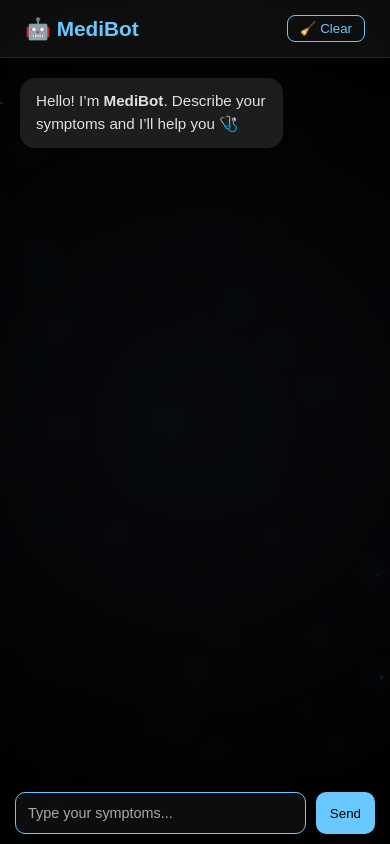
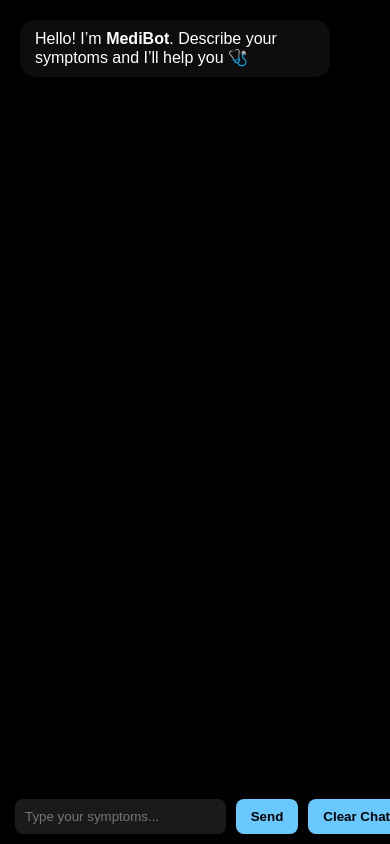
Before and after one commit to harikarthick12/Medibot, a website: page public/index.html in a window 390 px wide. Drawn offline with Linux system fonts and the light colour scheme.

Commit message:
changed the cc and script for mobile view

```diff
--- a/public/index.html
+++ b/public/index.html
@@ -1,31 +1,23 @@
 <!DOCTYPE html>
-<html lang="en">
+<html>
 <head>
-  <meta charset="UTF-8" />
-  <meta name="viewport" content="width=device-width, initial-scale=1.0" />
-  <title>MediBot AI</title>
-  <link rel="stylesheet" href="style.css" />
+  <meta name="viewport" content="width=device-width, initial-scale=1.0">
+  <title>MediBot – AI Symptom Checker</title>
+  <link rel="stylesheet" href="style.css">
 </head>
 <body>
-  <canvas id="bg"></canvas>
-
+  <div id="particles-js"></div>
   <div class="chat-container">
-    <header>
-      <h1>🤖 MediBot</h1>
-      <button id="clearChat">🧹 Clear</button>
-    </header>
-
-    <div class="chat-box" id="chatBox">
+    <div id="chatBox" class="chat-box">
       <div class="bot-msg">Hello! I’m <b>MediBot</b>. Describe your symptoms and I’ll help you 🩺</div>
     </div>
-
     <div class="input-area">
-      <input id="userInput" type="text" placeholder="Type your symptoms..." autocomplete="off" />
+      <input type="text" id="userInput" placeholder="Type your symptoms..." />
       <button id="sendBtn">Send</button>
+      <button id="clearChat">Clear Chat</button>
     </div>
   </div>
-
-  <script src="bg.js"></script>
+  <script src="particles.js"></script>
   <script src="script.js"></script>
 </body>
 </html>
--- a/public/script.js
+++ b/public/script.js
@@ -6,13 +6,9 @@ const clearChat = document.getElementById("clearChat");
 function addMessage(message, isBot=false){
     const msgDiv = document.createElement("div");
     msgDiv.className = isBot ? "bot-msg" : "user-msg";
-
-    // If bot message contains "🤒 Possible Conditions", format it nicely
     if(isBot && message.includes("🤒 Possible Conditions")){
         msgDiv.innerHTML = formatBotCard(message);
-    } else {
-        msgDiv.innerHTML = message;
-    }
+    } else { msgDiv.innerHTML = message; }
     chatBox.appendChild(msgDiv);
     chatBox.scrollTop = chatBox.scrollHeight;
 }
@@ -26,17 +22,16 @@ clearChat.addEventListener("click",()=>{
 sendBtn.addEventListener("click",sendMessage);
 userInput.addEventListener("keypress",e=>{if(e.key==="Enter") sendMessage();});
 
+// Mobile keyboard fix
+userInput.addEventListener("focus", () => { setTimeout(()=>{ userInput.scrollIntoView({behavior:"smooth", block:"center"}); },300); });
+
 async function sendMessage(){
     const message = userInput.value.trim();
     if(!message) return;
     addMessage(message,false);
     userInput.value="";
     try{
-        const res = await fetch("/api/chat",{
-            method:"POST",
-            headers:{"Content-Type":"application/json"},
-            body:JSON.stringify({message})
-        });
+        const res = await fetch("/api/chat",{ method:"POST", headers:{"Content-Type":"application/json"}, body:JSON.stringify({message}) });
         const data = await res.json();
         addMessage(data.response,true);
     }catch(err){
@@ -44,48 +39,30 @@ async function sendMessage(){
     }
 }
 
-// Format AI response as card
-function formatBotCard(text) {
-    // Split sections using the labels as markers
-    const conditions = extractSection(text, "🤒 Possible Conditions:");
-    const remedies = extractSection(text, "💊 Home Remedies:");
-    const tablets = extractSection(text, "💊 Recommended Tablets");
-    const dos = extractSection(text, "✅ Things to Do:");
-    const donts = extractSection(text, "❌ Things to Avoid:");
+// Format AI card
+function formatBotCard(text){
+    const conditions = extractSection(text,"🤒 Possible Conditions:");
+    const remedies = extractSection(text,"💊 Home Remedies:");
+    const tablets = extractSection(text,"💊 Recommended Tablets");
+    const dos = extractSection(text,"✅ Things to Do:");
+    const donts = extractSection(text,"❌ Things to Avoid:");
 
     return `
     <div class="bot-card">
-      ${conditions ? `<p><b>🤒 Possible Conditions:</b><br>${conditions}</p>` : ""}
-      ${remedies ? `<p><b>💊 Home Remedies:</b><br>${remedies}</p>` : ""}
-      ${tablets ? `<p><b>💊 Recommended Tablets:</b><br>${tablets}</p>` : ""}
-      ${dos ? `<p><b>✅ Things to Do:</b><br>${dos}</p>` : ""}
-      ${donts ? `<p><b>❌ Things to Avoid:</b><br>${donts}</p>` : ""}
+      ${conditions?`<p><b>🤒 Possible Conditions:</b><br>${conditions}</p>`:""}
+      ${remedies?`<p><b>💊 Home Remedies:</b><br>${remedies}</p>`:""}
+      ${tablets?`<p><b>💊 Recommended Tablets:</b><br>${tablets}</p>`:""}
+      ${dos?`<p><b>✅ Things to Do:</b><br>${dos}</p>`:""}
+      ${donts?`<p><b>❌ Things to Avoid:</b><br>${donts}</p>`:""}
       <p style="font-size:0.75em; opacity:0.7;">⚠️ Disclaimer: This information is for educational purposes only. Consult a doctor before taking any medication.</p>
     </div>
     `;
 }
 
-// Helper to extract section text between labels
-function extractSection(text, label) {
-    const startIndex = text.indexOf(label);
-    if (startIndex === -1) return "";
-    // End index is next emoji or end of string
-    const remainingText = text.slice(startIndex + label.length);
-    const nextEmojiIndex = remainingText.search(/🤒|💊|✅|❌|⚠️/);
-    if (nextEmojiIndex === -1) return remainingText.trim();
-    return remainingText.slice(0, nextEmojiIndex).trim();
+function extractSection(text,label){
+    const start = text.indexOf(label);
+    if(start===-1) return "";
+    const remaining = text.slice(start + label.length);
+    const nextEmoji = remaining.search(/🤒|💊|✅|❌|⚠️/);
+    return (nextEmoji===-1?remaining:remaining.slice(0,nextEmoji)).trim();
 }
-
-userInput.addEventListener("focus", () => {
-    setTimeout(() => {
-        userInput.scrollIntoView({ behavior: "smooth", block: "center" });
-    }, 300); // waits for keyboard animation
-});
-
-userInput.addEventListener("focus", () => {
-    particlesJS.pause(); // if using particles.js
-});
-
-userInput.addEventListener("blur", () => {
-    particlesJS.play();
-});
--- a/public/style.css
+++ b/public/style.css
@@ -1,110 +1,12 @@
-* { margin: 0; padding: 0; box-sizing: border-box; }
-
-body {
-  font-family: "Poppins", sans-serif;
-  background: radial-gradient(circle at center, #0d1117 0%, #000 100%);
-  color: #fff;
-  height: 100vh;
-  overflow: hidden;
-}
-
-canvas#bg { position: fixed; top:0; left:0; width:100%; height:100%; z-index:0; }
-
-.chat-container {
-  position: relative;
-  z-index: 2;
-  display: flex;
-  flex-direction: column;
-  height: 100vh;
-  width: 100%;
-  backdrop-filter: blur(10px);
-  background: rgba(0,0,0,0.4);
-  overflow: hidden; /* important */
-}
-
-header {
-  display: flex; justify-content: space-between; align-items:center;
-  padding: 15px 25px;
-  background: rgba(255,255,255,0.05);
-  border-bottom: 1px solid rgba(255,255,255,0.1);
-}
-
-header h1 { font-size: 1.3em; color: #69c9ff; }
-
-header button {
-  background: none; border: 1px solid #69c9ff; color:#69c9ff;
-  padding:5px 12px; border-radius:8px; cursor:pointer;
-  transition:0.2s;
-}
-header button:hover { background:#69c9ff; color:#000; }
-
-.chat-box {
-  flex: 1 1 auto; /* allow shrinking */
-  overflow-y: auto;
-  padding: 20px;
-  display: flex;
-  flex-direction: column;
-  gap: 15px;
-}
-
-.user-msg, .bot-msg {
-  padding:12px 16px; border-radius:15px; line-height:1.5;
-  max-width:75%; font-size:0.95em; animation:fadeIn 0.3s ease;
-}
-
-.user-msg { background:#69c9ff; color:#000; align-self:flex-end; }
-.bot-msg { background:rgba(255,255,255,0.1); color:#e0e0e0; align-self:flex-start; }
-
-.input-area {
-  position: fixed;      /* keeps it always visible */
-  bottom: 0;            /* stick to bottom */
-  left: 0;
-  width: 100%;
-  display: flex;
-  gap: 10px;
-  padding: 10px 15px;
-  background: rgba(0,0,0,0.6);
-  z-index: 10;
-}
-
-.input-area input {
-  flex:1; padding:12px; border-radius:10px; border:1px solid #69c9ff;
-  background: rgba(255,255,255,0.05); color:#fff;
-}
-.input-area input::placeholder { color:#aaa; }
-
-.input-area button {
-  background:#69c9ff; border:none; color:#000; padding:12px 20px;
-  border-radius:10px; cursor:pointer; transition:0.2s;
-}
-.input-area button:hover { opacity:0.85; }
-
-.chat-box {
-  padding-bottom: 70px; /* give space for input box */
-  overflow-y: auto;
-  flex: 1 1 auto;
-}
-
-@keyframes fadeIn { from{opacity:0; transform:translateY(5px);} to{opacity:1; transform:translateY(0);} }
-
-@media(max-width:600px) {
-  .input-area input { font-size:0.9em; }
-  .input-area button { padding:10px 14px; }
-}
-.bot-card {
-    background: rgba(105, 201, 255, 0.1);
-    border: 1px solid rgba(105, 201, 255, 0.3);
-    border-radius: 12px;
-    padding: 15px;
-    line-height: 1.5;
-    color: #e0e0e0;
-    animation: fadeIn 0.4s ease;
-}
-
-.bot-card p {
-    margin-bottom: 10px;
-}
-
-.bot-card b {
-    color: #69c9ff;
-}
+body, html { margin:0; padding:0; height:100%; font-family: sans-serif; background: #000; color:#fff; overflow:hidden;}
+#particles-js { position:absolute; width:100%; height:100%; z-index:0; }
+.chat-container { position:relative; z-index:2; display:flex; flex-direction:column; height:100vh; width:100%; }
+.chat-box { flex:1 1 auto; overflow-y:auto; padding:20px; display:flex; flex-direction:column; gap:15px; padding-bottom:80px; }
+.input-area { position:fixed; bottom:0; left:0; width:100%; display:flex; gap:10px; padding:10px 15px; background:rgba(0,0,0,0.6); z-index:10; }
+input { flex:1; padding:10px; border:none; border-radius:8px; outline:none; background: rgba(255,255,255,0.1); color:#fff;}
+button { padding:10px 15px; border:none; border-radius:8px; background:#69c9ff; color:#000; cursor:pointer; font-weight:bold;}
+.user-msg { align-self:flex-end; background: rgba(105,201,255,0.2); padding:10px 15px; border-radius:15px; max-width:80%; word-wrap:break-word;}
+.bot-msg { align-self:flex-start; background: rgba(255,255,255,0.05); padding:10px 15px; border-radius:15px; max-width:80%; word-wrap:break-word;}
+.bot-card { background: rgba(105,201,255,0.1); border:1px solid rgba(105,201,255,0.3); border-radius:12px; padding:15px; line-height:1.5; color:#e0e0e0; }
+.bot-card p { margin-bottom:10px;}
+.bot-card b { color:#69c9ff; }
```
Also changed, not shown: server.js (+10 -25 lines), public/particles.js (added).
